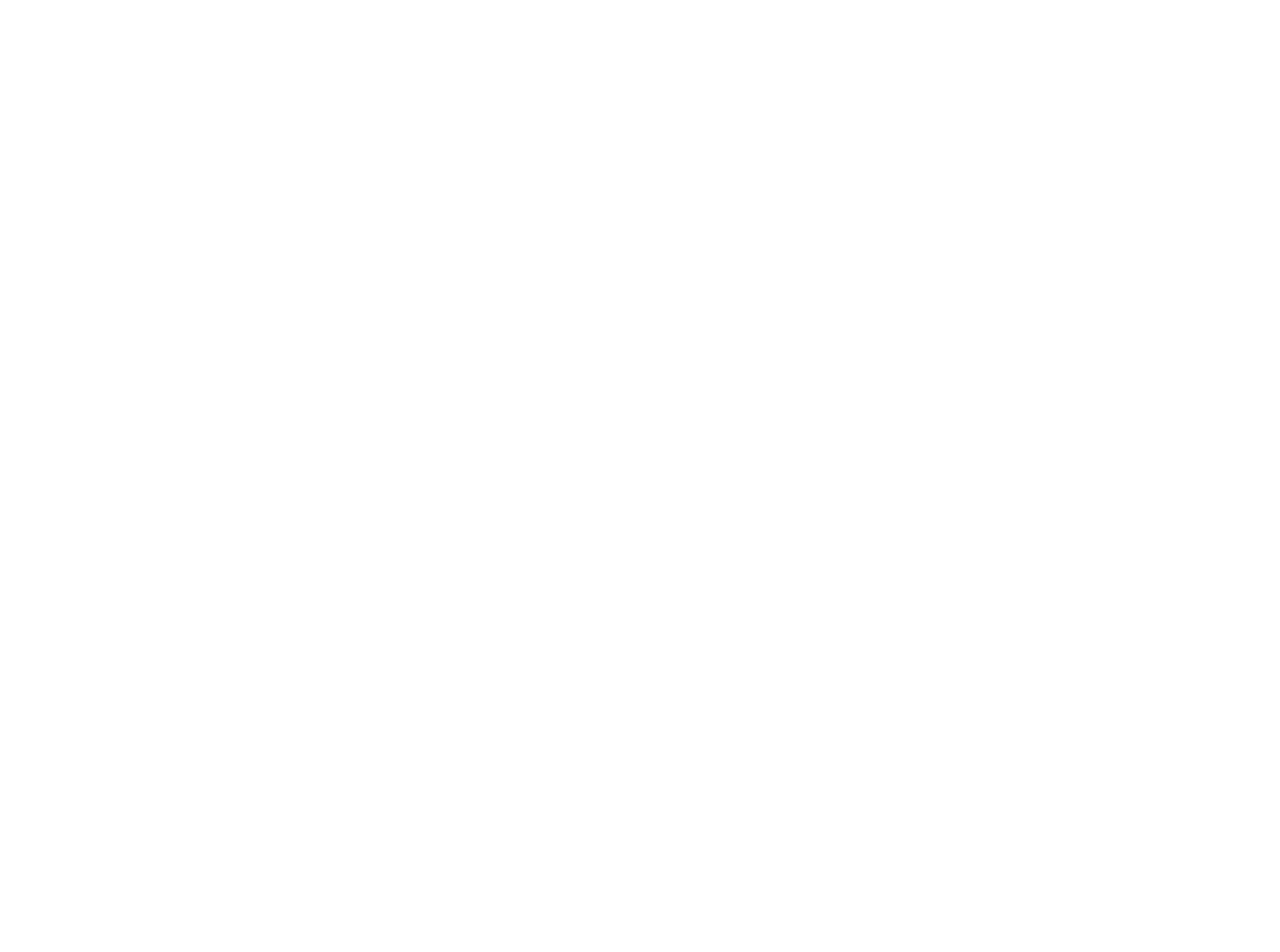
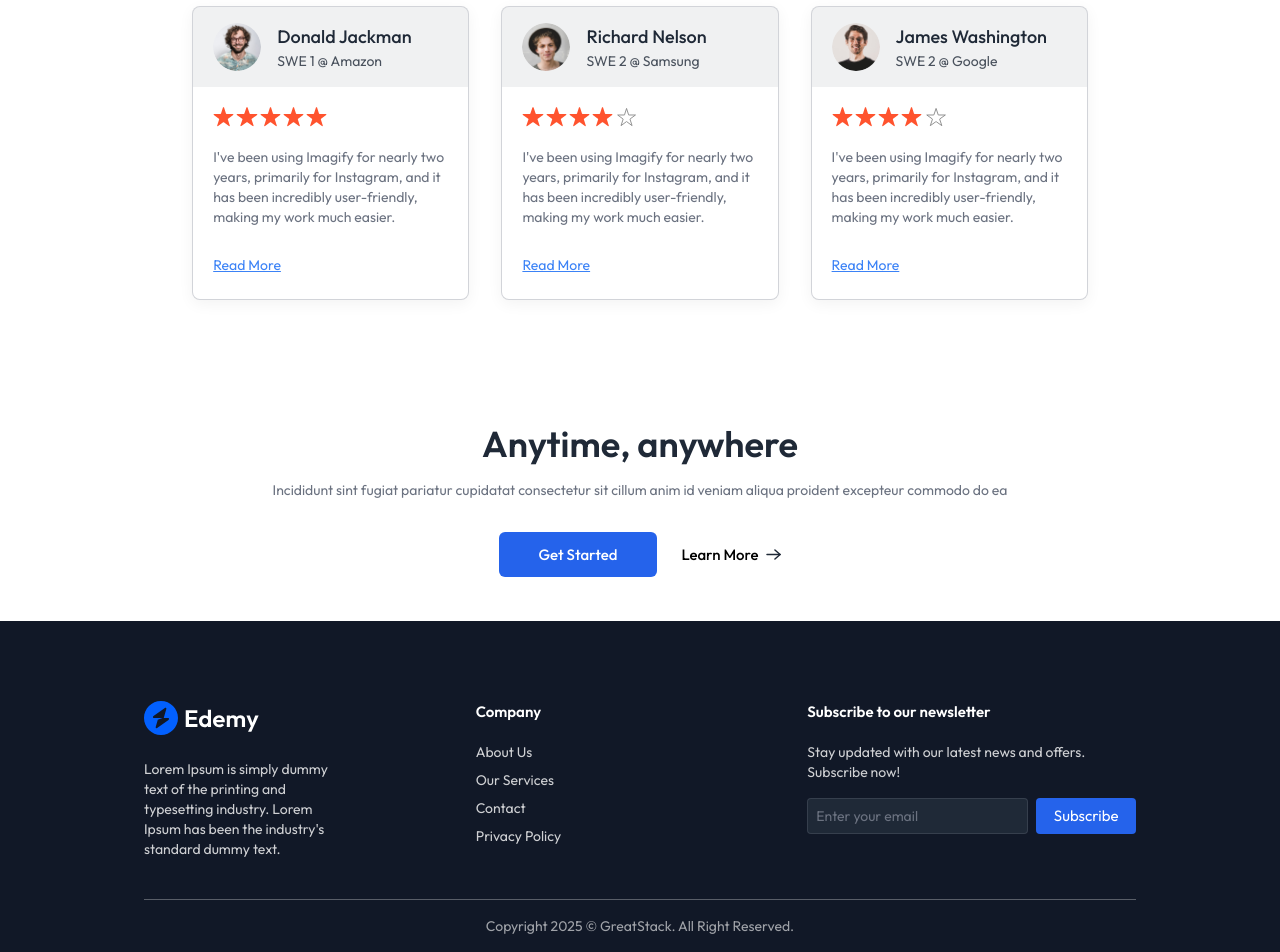
Before and after one commit to ahammedhridoy/MERN_Stack_LMS_Website, a React (Vite) app in the folder frontend/: page / in a window 1280 px wide. Shown: the part 1934-2886 px from the top of the page. Before the commit the page ends 1760 px from the top, so only its background shows below. Built offline with nearby package versions, Linux system fonts and the light colour scheme; no server answers.

Commit message:
[Feat] Home, Course List page done ✅

```diff
--- a/frontend/src/components/student/CallToAction.jsx
+++ b/frontend/src/components/student/CallToAction.jsx
@@ -1,15 +1,24 @@
 import React from "react";
+import { assets } from "../../assets/assets";
 
 const CallToAction = () => {
   return (
-    <div className="bg-blue-500 text-white p-4 rounded-lg">
-      <h2 className="text-lg font-bold">Join Our Learning Community</h2>
-      <p className="mt-2">
-        Sign up today to access exclusive content and resources.
+    <div className="flex flex-col items-center gap-4 pt-10 pb-4">
+      <h1 className="text-xl font-semibold text-gray-800 md:text-4xl">
+        Anytime, anywhere
+      </h1>
+      <p className="text-gray-500 sm:text-sm">
+        Incididunt sint fugiat pariatur cupidatat consectetur sit cillum anim id
+        veniam aliqua proident excepteur commodo do ea
       </p>
-      <button className="mt-4 bg-white text-blue-500 font-semibold py-2 px-4 rounded-lg">
-        Get Started
-      </button>
+      <div className="flex items-center gap-6 mt-4 font-medium">
+        <button className="px-10 py-3 text-white bg-blue-600 rounded-md">
+          Get Started
+        </button>
+        <button className="flex items-center gap-2">
+          Learn More <img src={assets.arrow_icon} alt="arrow icon" />
+        </button>
+      </div>
     </div>
   );
 };
--- a/frontend/src/components/student/Footer.jsx
+++ b/frontend/src/components/student/Footer.jsx
@@ -1,10 +1,59 @@
 import React from "react";
+import { assets } from "../../assets/assets";
 
 const Footer = () => {
   return (
-    <div className="bg-gray-800 text-white p-4">
-      <p className="text-center">© 2023 Your Company. All rights reserved.</p>
-    </div>
+    <footer className="w-full pt-10 text-left bg-gray-900 md:px-36">
+      <div className="flex flex-col items-start justify-center gap-10 px-8 py-10 border-b md:flex-row md:px-0 md:gap-32 border-white/30">
+        <div className="flex flex-col items-center w-full md:items-start">
+          <img src={assets.logo_dark} alt="logo" />
+          <p className="mt-6 text-sm text-center md:text-left text-white/80">
+            Lorem Ipsum is simply dummy text of the printing and typesetting
+            industry. Lorem Ipsum has been the industry's standard dummy text.
+          </p>
+        </div>
+        <div className="flex flex-col items-center w-full md:items-start">
+          <h2 className="mb-5 font-semibold text-white">Company</h2>
+          <ul className="flex justify-between w-full text-sm md:flex-col text-white/80 md:space-y-2">
+            <li>
+              <a href="#">About Us</a>
+            </li>
+            <li>
+              <a href="#">Our Services</a>
+            </li>
+            <li>
+              <a href="#">Contact</a>
+            </li>
+            <li>
+              <a href="#">Privacy Policy</a>
+            </li>
+          </ul>
+        </div>
+        <div className="flex-col items-start hidden w-full md:flex">
+          <h2 className="mb-5 font-semibold text-white">
+            Subscribe to our newsletter
+          </h2>
+          <p className="text-sm text-white/80">
+            Stay updated with our latest news and offers. Subscribe now!
+          </p>
+          <div className="flex items-center gap-2 pt-4">
+            <input
+              type="email"
+              placeholder="Enter your email"
+              name=""
+              id=""
+              className="w-64 px-2 text-sm text-gray-500 placeholder-gray-500 bg-gray-800 border rounded outline-none border-gray-500/30 h-9"
+            />
+            <button className="w-2/4 text-white bg-blue-600 rounded h-9">
+              Subscribe
+            </button>
+          </div>
+        </div>
+      </div>
+      <p className="py-4 text-xs text-center md:text-sm text-white/60">
+        Copyright 2025 © GreatStack. All Right Reserved.
+      </p>
+    </footer>
   );
 };
 
--- a/frontend/src/components/student/Navbar.jsx
+++ b/frontend/src/components/student/Navbar.jsx
@@ -6,7 +6,7 @@
 
 const Navbar = () => {
   const isCourseListPage = location.pathname.includes("/course-list");
-  const { navigate } = useContext(AppContext);
+  const { navigate, isEducator } = useContext(AppContext);
 
   const { openSignIn } = useClerk();
   const { user } = useUser();
@@ -27,8 +27,14 @@
         <div className="flex items-center gap-5">
           {user && (
             <>
-              <button>Become Educator</button> |{" "}
-              <Link to="/my-enrollments">My Enrollments</Link>
+              <button
+                onClick={() =>
+                  navigate(isEducator ? "/educator" : "/become-educator")
+                }
+              >
+                {isEducator ? "Educator Dashboard" : "Become Educator"}
+              </button>{" "}
+              | <Link to="/my-enrollments">My Enrollments</Link>
             </>
           )}
         </div>
@@ -49,8 +55,14 @@
         <div className="flex items-center gap-1 sm:gap-2 max-sm:text-xs">
           {user && (
             <>
-              <button>Become Educator</button> |{" "}
-              <Link to="/my-enrollments">My Enrollments</Link>
+              <button
+                onClick={() =>
+                  navigate(isEducator ? "/educator" : "/become-educator")
+                }
+              >
+                {isEducator ? "Educator Dashboard" : "Become Educator"}
+              </button>{" "}
+              | <Link to="/my-enrollments">My Enrollments</Link>
             </>
           )}
         </div>
--- a/frontend/src/components/student/TestimonialsSection.jsx
+++ b/frontend/src/components/student/TestimonialsSection.jsx
@@ -1,23 +1,56 @@
 import React from "react";
+import { assets, dummyTestimonial } from "./../../assets/assets";
 
 const TestimonialsSection = () => {
   return (
-    <div className="bg-gray-100 p-8">
-      <h2 className="text-2xl font-bold mb-4">Testimonials</h2>
-      <div className="flex flex-col space-y-4">
-        <div className="bg-white p-4 rounded-lg shadow">
-          <p className="text-gray-600">
-            "This platform has changed my life! The courses are top-notch."
-          </p>
-          <span className="text-gray-500">- Happy Student</span>
-        </div>
-        <div className="bg-white p-4 rounded-lg shadow">
-          <p className="text-gray-600">
-            "I learned so much and landed my dream job thanks to the resources
-            here."
-          </p>
-          <span className="text-gray-500">- Grateful Learner</span>
-        </div>
+    <div className="px-8 pb-14 md:px-0">
+      <h2 className="text-3xl font-medium text-gray-800">Testimonials</h2>
+      <p className="mt-3 text-gray-500 md:text-base">
+        Hear from our learners as they share their journeys of transformation,
+        success, and how our <br /> platform has made a difference in their
+        lives.
+      </p>
+      <div className="grid gap-8 grid-cols-auto mt-14">
+        {dummyTestimonial.map((testimonial, index) => (
+          <div
+            key={index}
+            className="pb-6 text-sm text-left bg-white border rounded-lg border-gray-500/30 shadow-[0px_4px_15px_0px] overflow-hidden shadow-black/5"
+          >
+            <div className="flex items-start gap-4 px-5 py-4 bg-gray-500/10">
+              <img
+                className="w-12 h-12 rounded-full"
+                src={testimonial.image}
+                alt={testimonial.name}
+              />
+              <div>
+                <h1 className="text-lg font-medium text-gray-800">
+                  {testimonial.name}
+                </h1>
+                <p className="text-gray-800/80">{testimonial.role}</p>
+              </div>
+            </div>
+            <div className="p-5 pb-7">
+              <div className="flex gap-0.5">
+                {[...Array(5)].map((_, i) => (
+                  <img
+                    className="h-5"
+                    key={i}
+                    src={
+                      i < Math.floor(testimonial.rating)
+                        ? assets.star
+                        : assets.star_blank
+                    }
+                    alt="star"
+                  />
+                ))}
+              </div>
+              <p className="mt-5 text-gray-500">{testimonial.feedback}</p>
+            </div>
+            <a href="#" className="px-5 text-blue-500 underline">
+              Read More
+            </a>
+          </div>
+        ))}
       </div>
     </div>
   );
--- a/frontend/src/context/AppProvider.jsx
+++ b/frontend/src/context/AppProvider.jsx
@@ -6,6 +6,7 @@
 export const AppProvider = ({ children }) => {
   const currency = import.meta.env.VITE_CURRENCY || "$";
   const [allCourses, setAllCourses] = useState([]);
+  const [isEducator, setIsEducator] = useState(true);
   const navigate = useNavigate();
 
   // Fetch all courses from the API
@@ -32,10 +33,10 @@
   const value = {
     currency,
     allCourses,
-    setAllCourses,
     fetchAllCourses,
     navigate,
     calculateRating,
+    isEducator,
   };
 
   return <AppContext.Provider value={value}>{children}</AppContext.Provider>;
--- a/frontend/src/pages/student/CoursesList.jsx
+++ b/frontend/src/pages/student/CoursesList.jsx
@@ -1,10 +1,42 @@
-import React from "react";
+import React, { useContext } from "react";
+import { AppContext } from "../../context/AppContext";
+import { useParams } from "react-router-dom";
+import SearchBar from "../../components/student/SearchBar";
+import CourseCard from "../../components/student/CourseCard";
 
 const CoursesList = () => {
+  const { navigate, allCourses } = useContext(AppContext);
+  const { input } = useParams();
+
   return (
-    <div>
-      <h1>List</h1>
-    </div>
+    <>
+      <div className="relative px-8 pt-20 text-left md:px-36">
+        <div className="flex flex-col items-start justify-between w-full gap-6 md:flex-row">
+          <div>
+            <h1 className="text-4xl font-semibold text-gray-800">
+              Course List
+            </h1>
+            <p className="text-gray-500">
+              <span
+                className="text-blue-600 cursor-pointer"
+                onClick={() => navigate("/")}
+              >
+                Home
+              </span>{" "}
+              / <span>Course List</span>
+            </p>
+          </div>
+          <SearchBar data={input} />
+        </div>
+        <div>
+          <div className="grid grid-cols-1 gap-3 px-2 my-16 sm:grid-cols-2 lg:grid-cols-4 md:grid-cols-3 md:p-0">
+            {allCourses.map((course) => (
+              <CourseCard course={course} key={course._id} />
+            ))}
+          </div>
+        </div>
+      </div>
+    </>
   );
 };
 
--- a/frontend/src/pages/student/Home.jsx
+++ b/frontend/src/pages/student/Home.jsx
@@ -1,6 +1,9 @@
 import Hero from "../../components/student/Hero";
 import Companies from "../../components/student/Companies";
 import CoursesSection from "../../components/student/CoursesSection";
+import TestimonialsSection from "./../../components/student/TestimonialsSection";
+import CallToAction from "./../../components/student/CallToAction";
+import Footer from "./../../components/student/Footer";
 
 const Home = () => {
   return (
@@ -8,6 +11,9 @@
       <Hero />
       <Companies />
       <CoursesSection />
+      <TestimonialsSection />
+      <CallToAction />
+      <Footer />
     </div>
   );
 };
```
